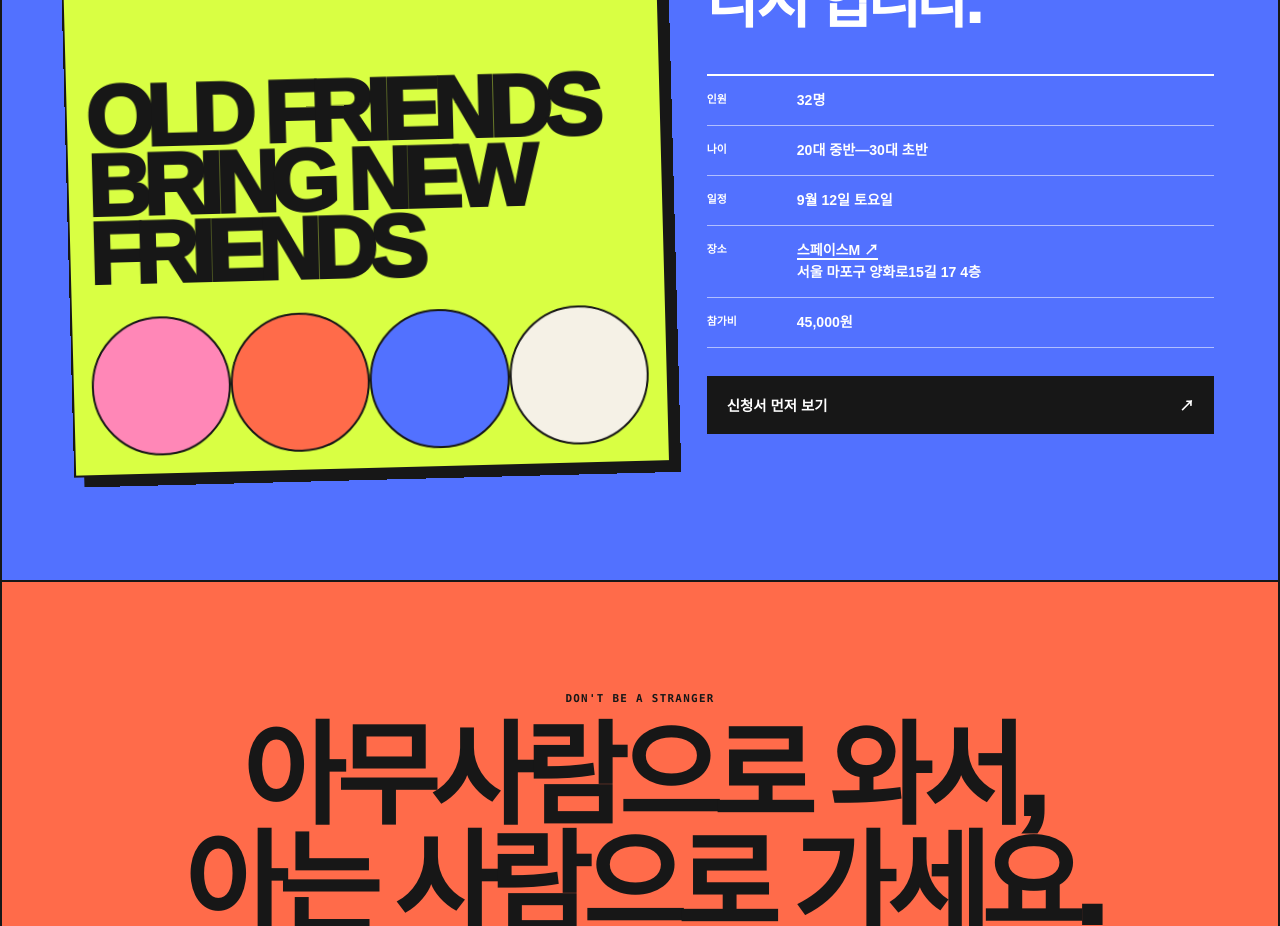
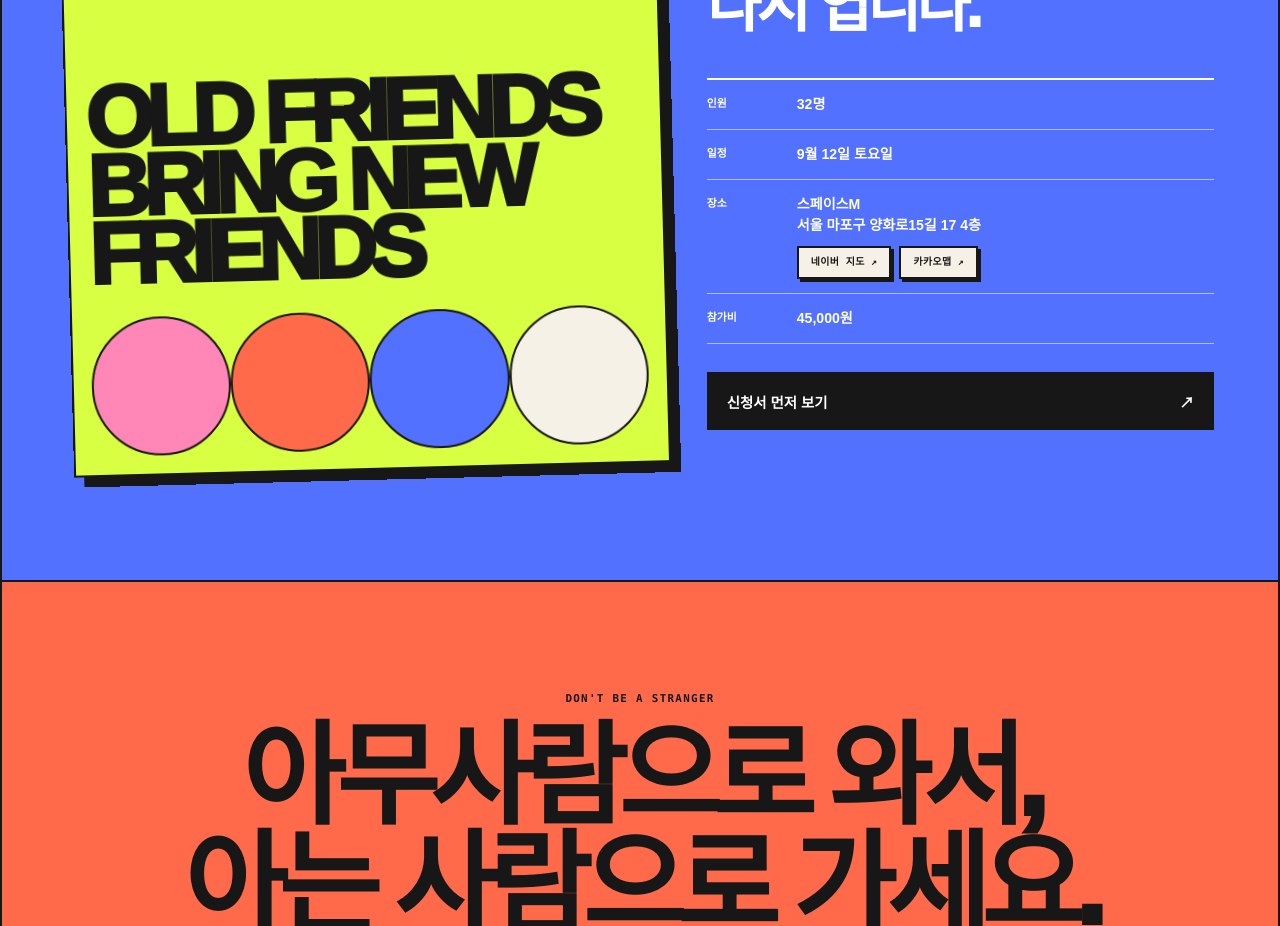
Before and after one commit to Todari/amsr, a Next.js app in the folder web/: page / in a window 1280 px wide. Shown: the part 4360-5286 px from the top of the page. Built offline with nearby package versions, Linux system fonts and the light colour scheme.

Commit message:
feat: "이벤트 정보 - 나이 제거·네이버/카카오 지도 버튼 추가"

```diff
--- a/web/src/app/globals.css
+++ b/web/src/app/globals.css
@@ -618,7 +618,33 @@ textarea:focus-visible {
 }
 
 .event-facts dd { margin: 0; font-size: 0.88rem; font-weight: 800; line-height: 1.5; }
-.event-facts dd a { border-bottom: 2px solid currentColor; font-weight: 900; }
+
+.event-facts .map-links {
+  display: flex;
+  flex-wrap: wrap;
+  gap: 8px;
+  margin-top: 10px;
+}
+
+.event-facts .map-links a {
+  display: inline-flex;
+  align-items: center;
+  padding: 7px 12px;
+  border: 2px solid var(--ink);
+  background: var(--paper);
+  color: var(--ink);
+  font-family: var(--font-mono);
+  font-size: 0.62rem;
+  font-weight: 900;
+  letter-spacing: 0.04em;
+  box-shadow: 3px 3px 0 var(--ink);
+  transition: translate 150ms ease, box-shadow 150ms ease;
+}
+
+.event-facts .map-links a:hover {
+  translate: -2px -2px;
+  box-shadow: 5px 5px 0 var(--ink);
+}
 .event-content .button { border-color: var(--ink); }
 
 .closing {
--- a/web/src/app/page.tsx
+++ b/web/src/app/page.tsx
@@ -135,13 +135,22 @@ export default function Home() {
             <h2>오랜만에,<br />다시 엽니다.</h2>
             <dl className="event-facts">
               <div><dt>인원</dt><dd>32명</dd></div>
-              <div><dt>나이</dt><dd>20대 중반—30대 초반</dd></div>
               <div><dt>일정</dt><dd>9월 12일 토요일</dd></div>
               <div>
                 <dt>장소</dt>
                 <dd>
-                  <a href="https://naver.me/F1rGEh3l" target="_blank" rel="noreferrer">스페이스M ↗</a>
+                  스페이스M
                   <br />서울 마포구 양화로15길 17 4층
+                  <span className="map-links">
+                    <a href="https://naver.me/F1rGEh3l" target="_blank" rel="noreferrer">네이버 지도 ↗</a>
+                    <a
+                      href="https://map.kakao.com/link/map/스페이스M,37.5545421,126.9190133"
+                      target="_blank"
+                      rel="noreferrer"
+                    >
+                      카카오맵 ↗
+                    </a>
+                  </span>
                 </dd>
               </div>
               <div><dt>참가비</dt><dd>45,000원</dd></div>
```
